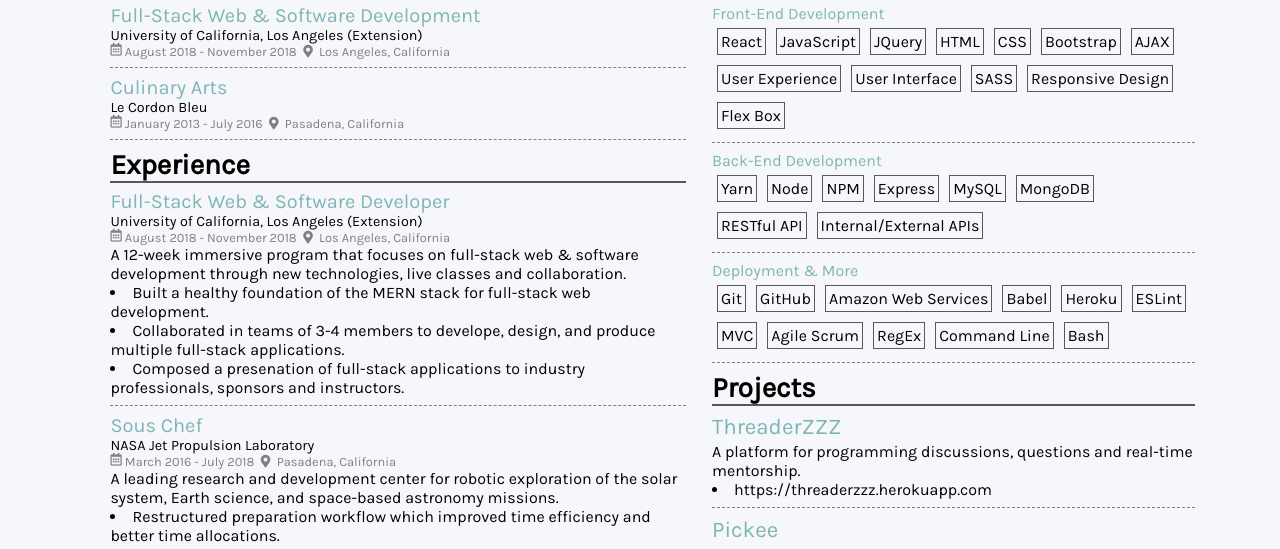
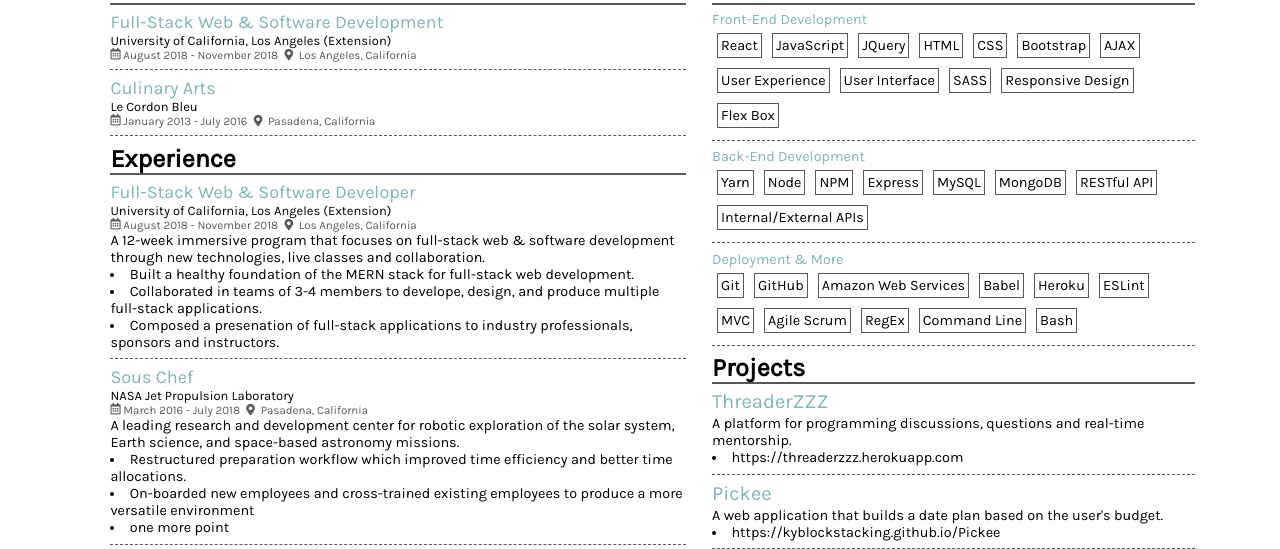
Before and after one commit to kyblockstacking/Resume, a plain HTML site: page print_version/Kevin_Yang_Resume_Print_Version.html in a window 1280 px wide. Shown: the part 159-708 px from the top of the page. Drawn offline with Linux system fonts and the light colour scheme.

Commit message:
remove unnecessary css

```diff
--- a/print_version/Kevin_Yang_Resume_Print_Version.css
+++ b/print_version/Kevin_Yang_Resume_Print_Version.css
@@ -1,17 +1,17 @@
 body {
   font-family: "Karla", sans-serif;
-  cursor: default;
-  background-color: #f5f7fa;
+  font-size: 0.9em;
 }
 
 .dashedSeperator {
-  border-bottom: 1px dashed gray;
-  margin: 0.5em 0 0.5em 0;
+  border-bottom: 1px dashed #585858;
+  margin-top: 0.5em;
+  margin-bottom: 0.5em;
 }
 
 .titles {
   font-size: 1.75em;
-  margin: 0 0 0.25em 0;
+  margin-bottom: 0.25em;
   font-weight: 800;
 }
 
@@ -26,7 +26,7 @@
 
 .projectNames {
   font-size: 1.4em;
-  padding: 0 0 2px 0;
+  padding-bottom: 2px;
   color: #7fb5b5;
 }
 
@@ -46,6 +46,7 @@
 }
 
 .name {
+  margin-top: 0.5em;
   font-size: 3em;
 }
 
@@ -68,21 +69,22 @@
 .information {
   display: flex;
   flex-direction: row;
-  margin: 0 4vw 0 8vw;
+  margin-right: 4vw;
+  margin-left: 8vw;
 }
 
 .educationSection,
 .experienceSection {
   display: flex;
   width: 45vw;
-  margin: 0 2vw 0 0;
+  margin-right: 2vw;
   flex-direction: column;
 }
 
 .technologySection {
   display: flex;
   width: 50vw;
-  margin: 0 2vw 0 0;
+  margin-right: 2vw;
   flex-direction: column;
 }
 
@@ -96,12 +98,12 @@
 
 .dateAndLocation {
   display: flex;
-  color: gray;
+  color: #585858;
   font-size: 0.8em;
 }
 
 .schoolDate {
-  margin: 0 0.5vw 0 0;
+  margin-right: 0.5vw;
 }
 
 .frontend,
```
